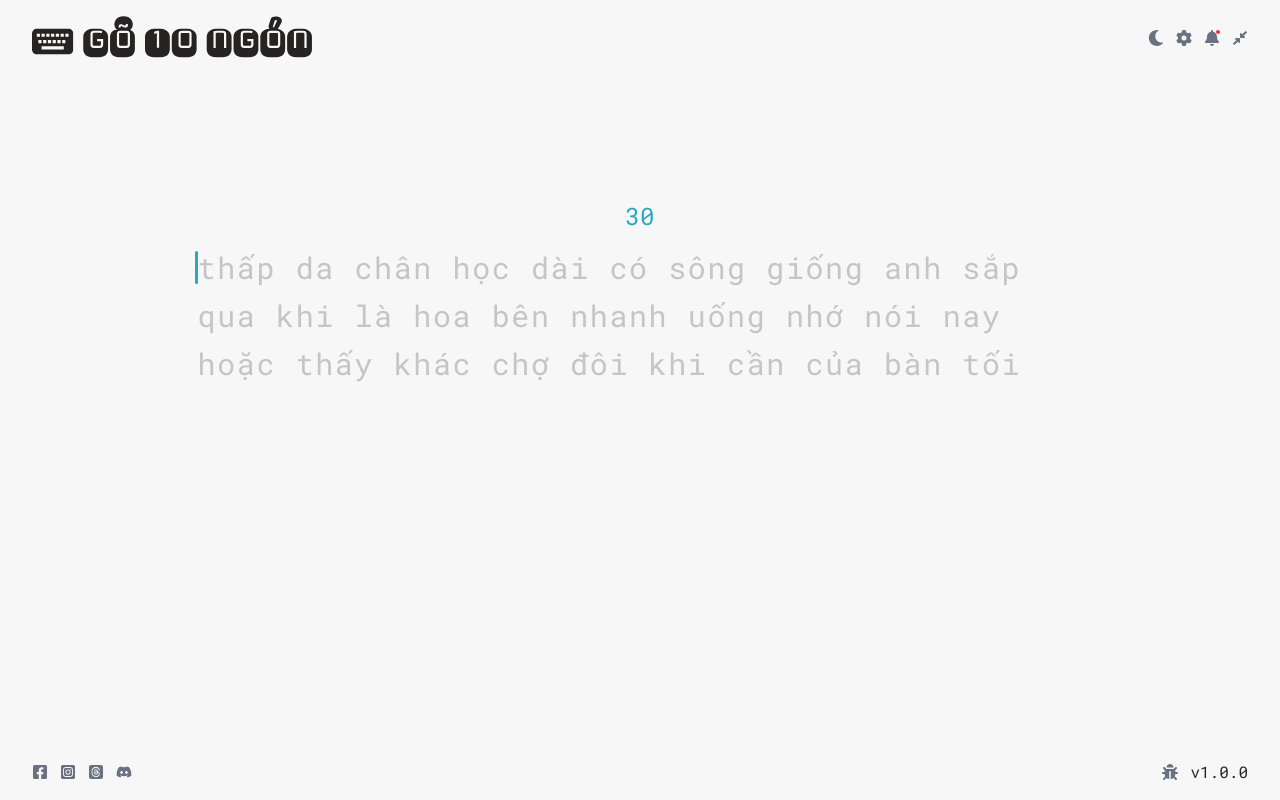
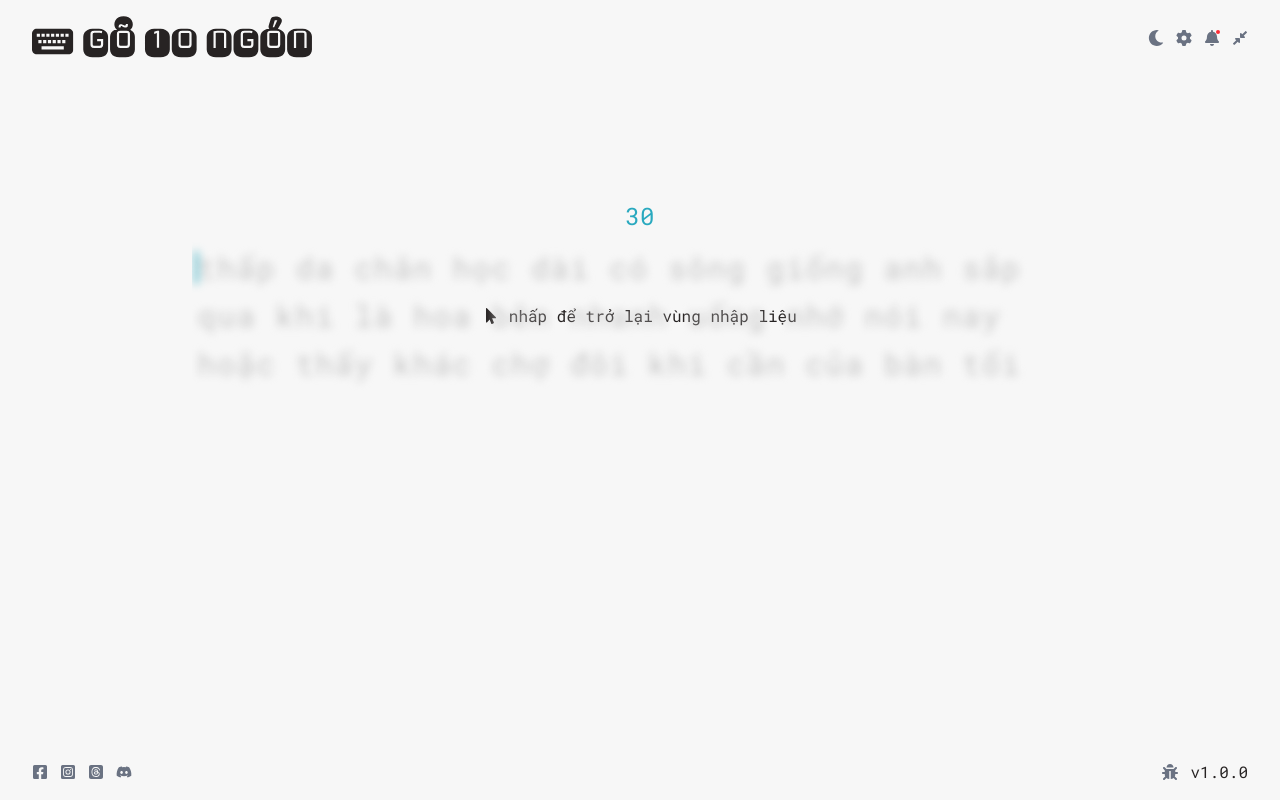
Before and after one commit to nguyenhuuthai-99/go10ngon, a Next.js app: page / in a window 1280 px wide. Both pictures are taken after a click on the icon 1240 px from the left and 38 px from the top of the page. Built offline with nearby package versions, Linux system fonts and the light colour scheme; a web font is replaced by a local one.

Commit message:
add blur on unfocus

```diff
--- a/components/typing-components/typing-area.tsx
+++ b/components/typing-components/typing-area.tsx
@@ -1,5 +1,6 @@
-import { destructWord, stringToList } from "@/lib/utils";
-import { useEffect, useRef } from "react";
+import { destructWord } from "@/lib/utils";
+import { useEffect, useRef, useState } from "react";
+import { IconType } from "react-icons";
 
 import { Caret } from "@/components/typing-components/caret";
 import CharSpan from "@/components/typing-components/char-span";
@@ -11,6 +12,8 @@ import { useCaretPosition } from "@/hooks/use-caret-position";
 import { useAutoScroll } from "@/hooks/use-scroll-to-caret";
 import { useTypingPreview } from "@/hooks/use-typing-preview";
 import { useAppSelector } from "@/hooks/redux-hook";
+import { IconButton } from "@/components/ui/icon-button";
+import { FaMousePointer } from "react-icons/fa";
 
 export function TypingArea() {
   const typedWords = useAppSelector(
@@ -33,6 +36,26 @@ export function TypingArea() {
     currentCharIndex,
     currentWordIndex,
   ]);
+  const [isFocus, setIsFocus] = useState(true);
+
+  useEffect(() => {
+    const input = inputRef.current;
+    if (!input) return;
+
+    const handleFocus = () => setIsFocus(true);
+    const handleBlur = () => setIsFocus(false);
+
+    input.addEventListener("focus", handleFocus);
+    input.addEventListener("blur", handleBlur);
+
+    // Initial state check
+    setIsFocus(document.activeElement === input);
+
+    return () => {
+      input.removeEventListener("focus", handleFocus);
+      input.removeEventListener("blur", handleBlur);
+    };
+  }, []);
 
   useAutoScroll({ caret, typingAreaRef });
 
@@ -63,7 +86,17 @@ export function TypingArea() {
   }
 
   return (
-    <div>
+    <div className={"relative"} onClick={focusInput}>
+      {!isFocus && (
+        <div
+          className={"absolute flex h-full w-full items-center justify-center"}
+          onClick={focusInput}
+        >
+          <FaMousePointer />
+          <div>&nbsp;nhấp để trở lại vùng nhập liệu</div>
+        </div>
+      )}
+      <div className={`${!isFocus && "blur-xs"}`}>
         <InputField
           isTypingSessionEnd={typingSessionState.isEnded}
           ref={inputRef}
@@ -72,7 +105,6 @@ export function TypingArea() {
         <div
           className="text-inactive relative flex h-36 flex-wrap overflow-hidden pl-1 text-3xl leading-12 wrap-anywhere text-clip"
           ref={typingAreaRef}
-        onClick={focusInput}
         >
           <TypingWordPreview
             {...typingPreview}
@@ -86,12 +118,14 @@ export function TypingArea() {
             visible={true}
             isTyping={typingSessionState.isStarted}
           />
+
           {words.map((word, index) => {
             return (
               <div key={index} className="flex">
                 <WordContainer
                   isIncorrect={
-                  index < currentWordIndex && typedWords[index] !== words[index]
+                    index < currentWordIndex &&
+                    typedWords[index] !== words[index]
                   }
                   ref={index === currentWordIndex ? activeWordRef : null}
                   isActive={isWordActive(index)}
@@ -133,5 +167,6 @@ export function TypingArea() {
           })}
         </div>
       </div>
+    </div>
   );
 }
--- a/components/typing-components/typing-result.tsx
+++ b/components/typing-components/typing-result.tsx
@@ -125,7 +125,7 @@ function ResultHistory() {
       <div className="flex flex-wrap leading-5">
         {Object.values(typedWords).map((typedWord, index) => {
           return typedWord.length > 0 ? (
-            <TooltipProvider key={index} skipDelayDuration={true}>
+            <TooltipProvider key={index}>
               <Tooltip>
                 <TooltipTrigger asChild>
                   <div className="flex">
@@ -169,7 +169,9 @@ function ResultHistory() {
                     )}
                   </div>
                 </TooltipTrigger>
-                <TooltipContent className={"bg-card text-foreground"}>
+                <TooltipContent
+                  className={"bg-card text-foreground border-border border-2"}
+                >
                   <p>{typedWord}</p>
                 </TooltipContent>
               </Tooltip>
```
Lines whose indentation alone changed are shown as unchanged.
